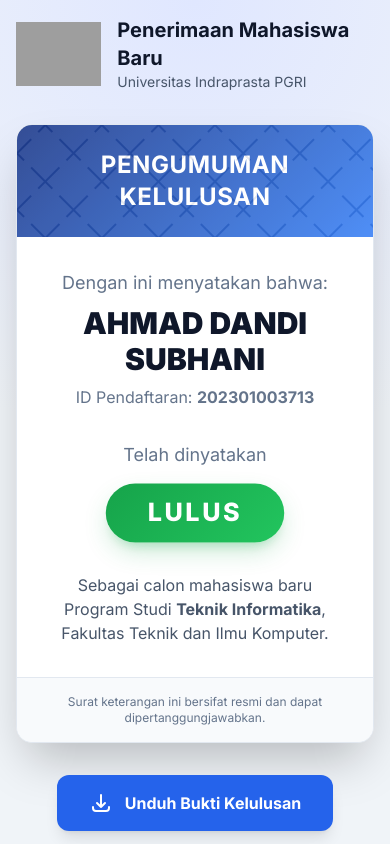
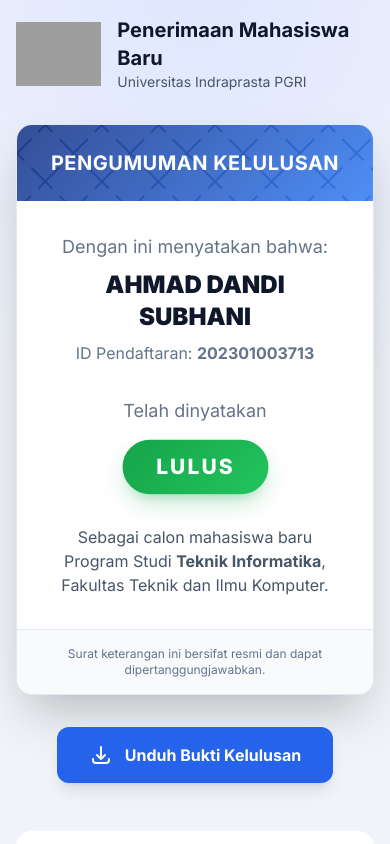
Before and after one commit to dandiedutech/unindra, a plain HTML site: page index.html in a window 390 px wide. Shown: the top 844 px of the page. Drawn offline with nearby package versions, Linux system fonts and the light colour scheme; grey boxes are pictures that could not be loaded.

Commit message:
Update index.html

```diff
--- a/index.html
+++ b/index.html
@@ -94,7 +94,7 @@
         <header class="flex items-center space-x-4 mb-8 fade-in" style="animation-delay: 0.1s;">
             <img src="https://ik.imagekit.io/dandie/website%20rb%2013/Logo_Universitas_Indraprasta_PGRI_(UNINDRA).png" alt="Logo UNINDRA" class="h-16 md:h-20 w-auto" onerror="this.onerror=null;this.src='https://placehold.co/80x80/EBF4FF/0056B3?text=UNINDRA';">
             <div>
-                <h1 class="font-bold text-xl md:text-3xl text-slate-900">Penerimaan Mahasiswa Baru</h1>
+                <h1 class="font-bold text-xl sm:text-2xl md:text-3xl text-slate-900">Penerimaan Mahasiswa Baru</h1>
                 <p class="text-sm md:text-base text-slate-600">Universitas Indraprasta PGRI</p>
             </div>
         </header>
@@ -103,7 +103,7 @@
             <!-- Announcement Card -->
             <div id="announcementCard" class="bg-white rounded-2xl shadow-2xl overflow-hidden mb-8 fade-in" style="animation-delay: 0.2s;">
                 <div class="gradient-header text-white p-6 md:p-8 text-center relative overflow-hidden">
-                    <h2 class="text-2xl md:text-3xl font-bold tracking-wide">PENGUMUMAN KELULUSAN</h2>
+                    <h2 class="text-xl sm:text-2xl md:text-3xl font-bold tracking-wide">PENGUMUMAN KELULUSAN</h2>
                     <!-- Decorative elements -->
                     <div class="absolute top-0 left-0 w-full h-full opacity-10">
                         <svg width="100%" height="100%" xmlns="http://www.w3.org/2000/svg"><defs><pattern id="a" patternUnits="userSpaceOnUse" width="20" height="20" patternTransform="scale(2) rotate(45)"><rect x="0" y="0" width="100%" height="100%" fill="hsla(0,0%,100%,1)"/><path d="M10-5v20M-5 10h20" stroke-width="1" stroke="hsla(223, 64%, 21%, 1)" fill="none"/></pattern></defs><rect width="100%" height="100%" fill="url(#a)"/></svg>
@@ -112,12 +112,12 @@
 
                 <div class="p-8 md:p-12 text-center">
                     <p class="text-lg text-slate-500 mb-2">Dengan ini menyatakan bahwa:</p>
-                    <h3 class="text-3xl md:text-4xl font-black text-slate-900 mb-2">AHMAD DANDI SUBHANI</h3>
+                    <h3 class="text-2xl sm:text-3xl md:text-4xl font-black text-slate-900 mb-2 break-words">AHMAD DANDI SUBHANI</h3>
                     <p class="text-base text-slate-500 mb-8">ID Pendaftaran: <strong>202301003713</strong></p>
 
                     <p class="text-lg text-slate-500 mb-4">Telah dinyatakan</p>
 
-                    <div class="inline-block badge-lulus text-white font-extrabold text-2xl md:text-3xl py-3 px-10 rounded-full mb-8 tracking-widest pulse-badge">
+                    <div class="inline-block badge-lulus text-white font-extrabold text-xl sm:text-2xl md:text-3xl py-3 px-8 sm:px-10 rounded-full mb-8 tracking-widest pulse-badge">
                         LULUS
                     </div>
 
```
